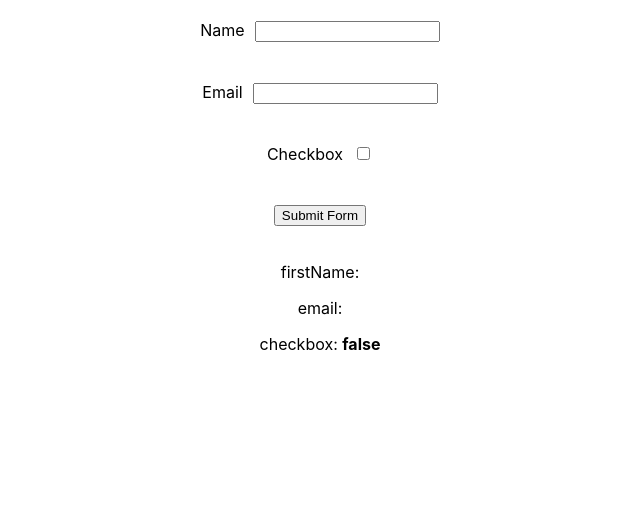
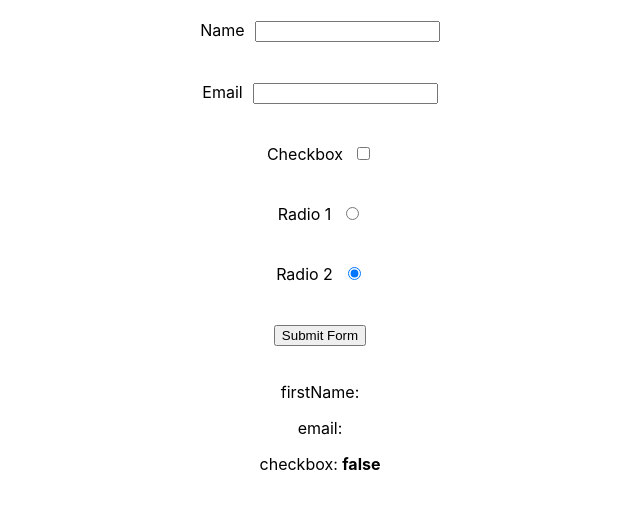
Before and after one commit to faviolla/reactjs, a React (Create React App) app: page / in a window 1280 px wide. Shown: the top 508 px of the page, without its empty margins (320-960 px from the left). Built offline with nearby package versions, Linux system fonts and the light colour scheme.

Commit message:
RadioButtons.

```diff
--- a/src/components/ControlledForms/ControlledForms.js
+++ b/src/components/ControlledForms/ControlledForms.js
@@ -2,12 +2,14 @@ import { useRef, useState } from "react";
 import InputData from "./InputData";
 import Checkbox from "./Checkbox";
 import TextInputs from "./TextInputs";
+import RadioButtons from "./RadioButtons";
 
 const ControlledForms = () => {
   const [value, setValue] = useState({
     name: "",
     email: "",
     checkbox: false,
+    radio: "radio2",
   });
 
   const handleSubmit = (event) => {
@@ -19,6 +21,7 @@ const ControlledForms = () => {
       <form onSubmit={handleSubmit} style={{ display: "flex", flexDirection: "column" }}>
         <TextInputs value={value} setValue={setValue} />
         <Checkbox value={value} setValue={setValue} />
+        <RadioButtons value={value} setValue={setValue} />
         <div style={{ padding: 20 }}>
           <button type="submit">Submit Form</button>
         </div>
--- /dev/null
+++ b/src/components/ControlledForms/RadioButtons.js
@@ -0,0 +1,25 @@
+const RadioButtons = ({ value, setValue }) => {
+  const handleRadioChange = (event) => {
+    const radio = event.target.name;
+    setValue((prevState) => ({ ...prevState, radio }));
+  };
+
+  return (
+    <>
+      <div style={{ padding: 20 }}>
+        <label style={{ marginRight: 10 }} htmlFor="radio1">
+          Radio 1
+        </label>
+        <input onChange={handleRadioChange} type="radio" name="radio1" id="radio1" checked={value.radio === "radio1"} />
+      </div>
+      <div style={{ padding: 20 }}>
+        <label style={{ marginRight: 10 }} htmlFor="radio2">
+          Radio 2
+        </label>
+        <input onChange={handleRadioChange} type="radio" name="radio2" id="radio2" checked={value.radio === "radio2"} />
+      </div>
+    </>
+  );
+};
+
+export default RadioButtons;
```
